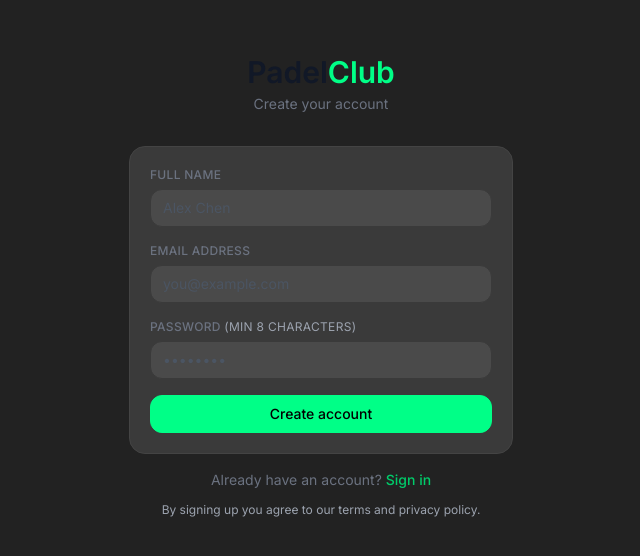
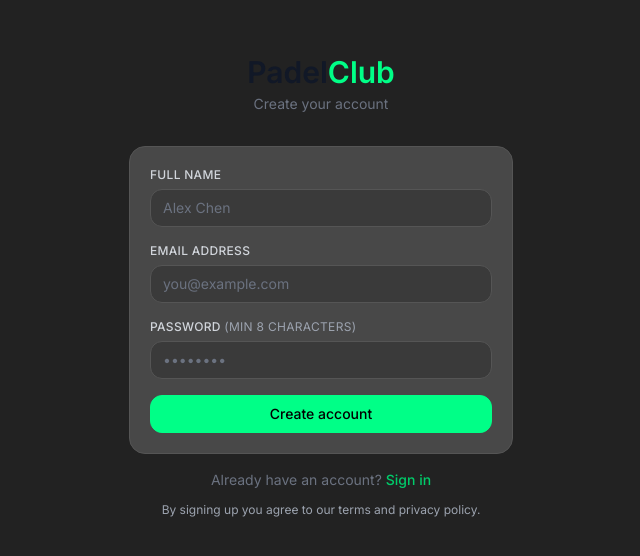
Before and after one commit to mallax888/padelclub, a Next.js app: page /auth/signup in a window 1280 px wide. Shown: the part 114-670 px from the top of the page, without its empty margins (319-959 px from the left). Built offline with nearby package versions, Linux system fonts and the light colour scheme; no server answers.

Commit message:
full colour overhaul silver background

```diff
--- a/app/(app)/layout.tsx
+++ b/app/(app)/layout.tsx
@@ -15,7 +15,7 @@ export default async function AppLayout({
   }
 
   return (
-    <div className="min-h-screen bg-[#C0C0C0]">
+    <div className="min-h-screen bg-[#D8D8D8]">
       <Navbar />
       <main className="max-w-6xl mx-auto px-3 sm:px-4 py-6 overflow-x-hidden">
         {children}
--- a/app/globals.css
+++ b/app/globals.css
@@ -4,7 +4,7 @@
 
 @layer base {
   body {
-    @apply bg-[#C0C0C0] text-gray-900 antialiased;
+    @apply bg-[#D8D8D8] text-gray-900 antialiased;
   }
   * {
     @apply box-border;
@@ -13,9 +13,9 @@
 
 @layer components {
   .btn {
-    @apply inline-flex items-center gap-2 px-4 py-2 rounded-lg border border-[#3A3A3A]
-           bg-[#333] text-sm font-medium transition-all duration-150 cursor-pointer
-           hover:bg-[#4A4A4A] disabled:opacity-40 disabled:cursor-not-allowed text-white;
+    @apply inline-flex items-center gap-2 px-4 py-2 rounded-lg border border-[#555]
+           bg-[#484848] text-sm font-medium transition-all duration-150 cursor-pointer
+           hover:bg-[#555] disabled:opacity-40 disabled:cursor-not-allowed text-white;
   }
   .btn-primary {
     @apply bg-[#00FF87] text-black border-[#00FF87]
@@ -28,42 +28,42 @@
     @apply px-3 py-1.5 text-xs;
   }
   .card {
-    @apply bg-[#3A3A3A] border border-[#444] rounded-xl p-5;
+    @apply bg-[#484848] border border-[#555] rounded-xl p-5;
   }
   .input {
-    @apply w-full px-3 py-2 border border-[#3A3A3A] rounded-lg text-sm bg-[#4A4A4A] text-white
+    @apply w-full px-3 py-2 border border-[#555] rounded-lg text-sm bg-[#3A3A3A] text-white
            focus:outline-none focus:ring-2 focus:ring-[#00FF87] focus:border-transparent
-           placeholder:text-gray-600;
+           placeholder:text-gray-500;
   }
   .label {
-    @apply block text-xs text-gray-500 mb-1.5 font-medium uppercase tracking-wide;
+    @apply block text-xs text-gray-300 mb-1.5 font-medium uppercase tracking-wide;
   }
   .badge {
     @apply inline-flex items-center px-2.5 py-0.5 rounded-full text-xs font-medium;
   }
-  .badge-member { @apply bg-[#00FF8715] text-[#00FF87]; }
+  .badge-member { @apply bg-[#00FF87]/15 text-[#00FF87]; }
   .badge-staff  { @apply bg-purple-900/50 text-purple-300; }
-  .status-confirmed  { @apply bg-[#00FF8715] text-[#00FF87]; }
+  .status-confirmed  { @apply bg-[#00FF87]/15 text-[#00FF87]; }
   .status-pending    { @apply bg-amber-900/30 text-amber-400; }
   .status-cancelled  { @apply bg-red-900/30 text-red-400; }
   .status-completed  { @apply bg-gray-700 text-gray-400; }
   .status-blocked    { @apply bg-gray-700 text-gray-500; }
   .nav-tab {
-    @apply px-3 py-1.5 rounded-lg text-sm text-gray-500 hover:bg-[#2E2E2E]
+    @apply px-3 py-1.5 rounded-lg text-sm text-gray-400 hover:bg-white/10
            transition-colors cursor-pointer;
   }
   .nav-tab-active {
-    @apply bg-[#2E2E2E] text-white font-medium;
+    @apply bg-white/10 text-white font-medium;
   }
   .slot {
-    @apply p-2 rounded-lg border border-[#3A3A3A] text-center text-sm cursor-pointer
-           transition-all hover:border-[#00FF87] bg-[#333] text-white;
+    @apply p-2 rounded-lg border border-[#555] text-center text-sm cursor-pointer
+           transition-all hover:border-[#00FF87] bg-[#484848] text-white;
   }
   .slot-selected {
     @apply bg-[#00FF87] text-black border-[#00FF87] font-medium;
   }
   .slot-taken {
-    @apply bg-[#4A4A4A] text-gray-600 cursor-not-allowed border-[#2E2E2E];
+    @apply bg-[#3A3A3A] text-gray-600 cursor-not-allowed border-[#3A3A3A];
   }
 }
 
```
